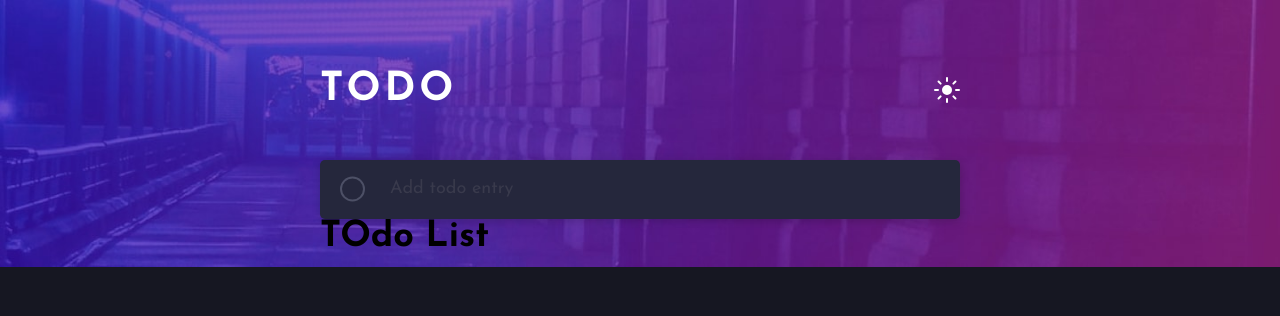
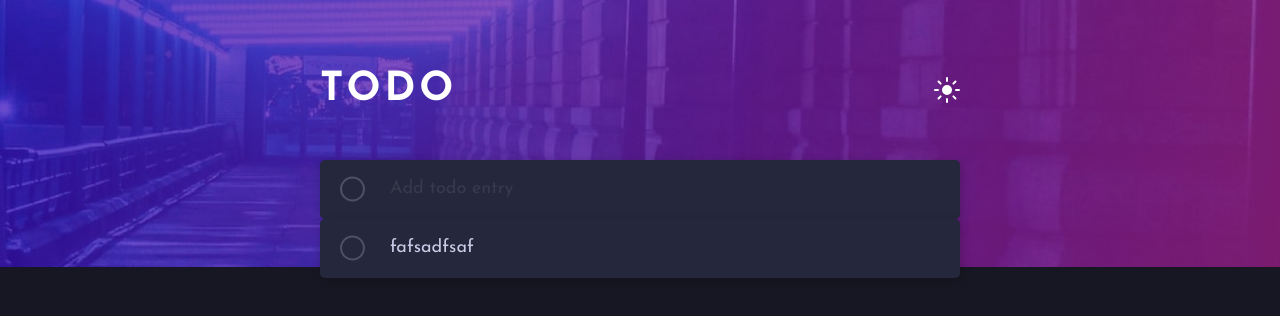
Before and after one commit to sardarz/react_todo, a React (Create React App) app: page / in a window 1280 px wide. Shown: the top 316 px of the page. Built offline with nearby package versions, Linux system fonts and the light colour scheme.

Commit message:
add todo item implementation v1

```diff
--- a/src/App.js
+++ b/src/App.js
@@ -7,7 +7,7 @@ import './App.scss';
 
 const App = () => {
   const [darkTheme, setTheme] = useState(true);
-  // const [list, setList] = useState([]);
+  const [listTodo, setListTodo] = useState([]);
 
   useEffect(() => {
     document.body.classList = `${!darkTheme ? 'light-theme' : ''}`
@@ -20,8 +20,8 @@ const App = () => {
       <img className="bgImg" src={bgImg} alt="" />
       <div className={`container`}>
         <Header onClick={setTheme} theme={darkTheme} />
-        <TodoInput />
-        <TodoList />
+        <TodoInput listTodo={listTodo} setListTodo={setListTodo} />
+        <TodoList listTodo={listTodo} />
       </div>
     </>
   );
--- a/src/components/TodoInput.js
+++ b/src/components/TodoInput.js
@@ -1,7 +1,7 @@
 import React, { useState } from 'react';
 import './TodoInputAndTodoItem.scss';
 
-const TodoInput = () => {
+const TodoInput = ({listTodo, setListTodo}) => {
   const [value, setValue] = useState('');
   const [checked, setChecked] = useState(false);
 
@@ -9,13 +9,14 @@ const TodoInput = () => {
     evt.preventDefault();
     // console.log(evt);
     if (!value) return;
-    console.log(value);
+    const tempArr = [...listTodo, {value, isCompleted: false}]
     setValue('')
+    setListTodo(tempArr)
   }
 
   return (
     <form className="todo__form" onSubmit={onFormSubmit}>
-      <div className={`circle ${checked ? 'checked' : ''}`} onClick={() => setChecked(!checked)}>
+      <div className={`circle circle-add`}>
       <i className="fas fa-check"></i>
       </div>
       <input
--- a/src/components/TodoInputAndTodoItem.scss
+++ b/src/components/TodoInputAndTodoItem.scss
@@ -3,7 +3,7 @@
   margin-top: 5rem;
 }
 
-.todo__input {
+.todo__input, .todo__item {
   width: 100%;
   border: none;
   outline: none;
@@ -14,14 +14,17 @@
   border-radius: .5rem;
   position: relative;
   box-shadow: 1px 2px 10px rgba(black, .2);
-
   &::placeholder {
     color: var(--very-dark-grayish-blue-2);
   }
 }
 
-.todo__input.checked {
+.todo__input.checked, .todo__text.checked {
   text-decoration: line-through;
+}
+
+.todo__text {
+  cursor: pointer;
 }
 
 .circle{
@@ -61,6 +64,19 @@ body.light-theme .todo__input {
   color: var(--very-dark-grayish-blue-2);
 }
 
+body.light-theme .todo__item {
+  background-color: white;
+  color: var(--very-dark-grayish-blue-2);
+}
+
 body.light-theme .circle {
   border-color: var(--lt-light-grayish-blue);
 }
+
+.todo__item {
+  position: relative;
+}
+
+.circle-add {
+  cursor: initial;
+}
--- a/src/components/TodoItem.js
+++ b/src/components/TodoItem.js
@@ -1,5 +1,26 @@
-import React from 'react';
+import React, { useState } from 'react';
 
-const TodoItem = () => {};
+const TodoItem = ({ value }) => {
+  const [checked, setChecked] = useState(false);
+
+  return (
+    <div className="todo__item">
+      <div
+        className={`circle ${checked ? 'checked' : ''}`}
+        onClick={() => setChecked(!checked)}
+      >
+        <i className="fas fa-check"></i>
+      </div>
+      <div
+        className={`todo__text ${checked ? 'checked' : ''}`}
+        onClick={() => {
+          setChecked(!checked);
+        }}
+      >
+        {value}
+      </div>
+    </div>
+  );
+};
 
 export default TodoItem;
--- a/src/components/TodoList.js
+++ b/src/components/TodoList.js
@@ -1,7 +1,10 @@
 import React from 'react';
+import TodoItem from './TodoItem';
 
-const TodoList = () => {
-  return <h1>TOdo List</h1>;
+const TodoList = ({listTodo}) => {
+  return <div>
+    <TodoItem value="fafsadfsaf"/>
+  </div>;
 };
 
 export default TodoList;
```
